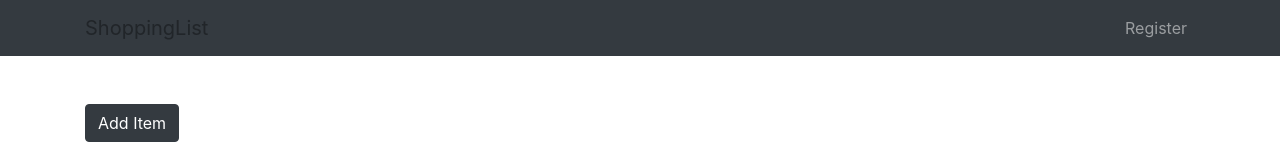
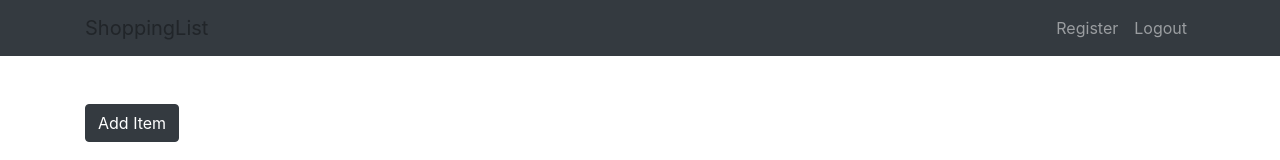
Before and after one commit to i-python-com/mern_shopping_list, a React (Create React App) app in the folder client/: page / in a window 1280 px wide. Shown: the top 160 px of the page. Built offline with nearby package versions, Linux system fonts and the light colour scheme; no server answers.

Commit message:
Implement logout

```diff
--- a/client/src/actions/authActions.js
+++ b/client/src/actions/authActions.js
@@ -63,6 +63,13 @@ export const register = ({ name, email, password }) => dispatch => {
     })
 }
 
+// logout user
+export const logout = () => {
+  return {
+    type: LOGOUT_SUCCESS
+  }
+}
+
 // setup config/headers and token
 export const tokenConfig = getState => {
   // Get token from localStorage
--- a/client/src/components/AppNavbar.js
+++ b/client/src/components/AppNavbar.js
@@ -10,6 +10,7 @@ import {
   Container
 } from 'reactstrap'
 import RegisterModal from './auth/RegisterModal'
+import Logout from './auth/Logout'
 
 class AppNavbar extends Component {
   state = {
@@ -34,6 +35,9 @@ class AppNavbar extends Component {
                 <NavItem>
                   <RegisterModal />
                 </NavItem>
+                <NavItem>
+                  <Logout />
+                </NavItem>
               </Nav>
             </Collapse>
           </Container>
--- /dev/null
+++ b/client/src/components/auth/Logout.js
@@ -0,0 +1,26 @@
+import React, { Component, Fragment } from 'react'
+import { NavLink } from 'reactstrap'
+import { connect } from 'react-redux'
+import { logout } from '../../actions/authActions'
+import PropTypes from 'prop-types'
+
+export class Logout extends Component {
+  static propTypes = {
+    logout: PropTypes.func.isRequired
+  }
+
+  render() {
+    return (
+      <Fragment>
+        <NavLink onClick={this.props.logout} href="#">
+          Logout
+        </NavLink>
+      </Fragment>
+    )
+  }
+}
+
+export default connect(
+  null,
+  { logout }
+)(Logout)
```
